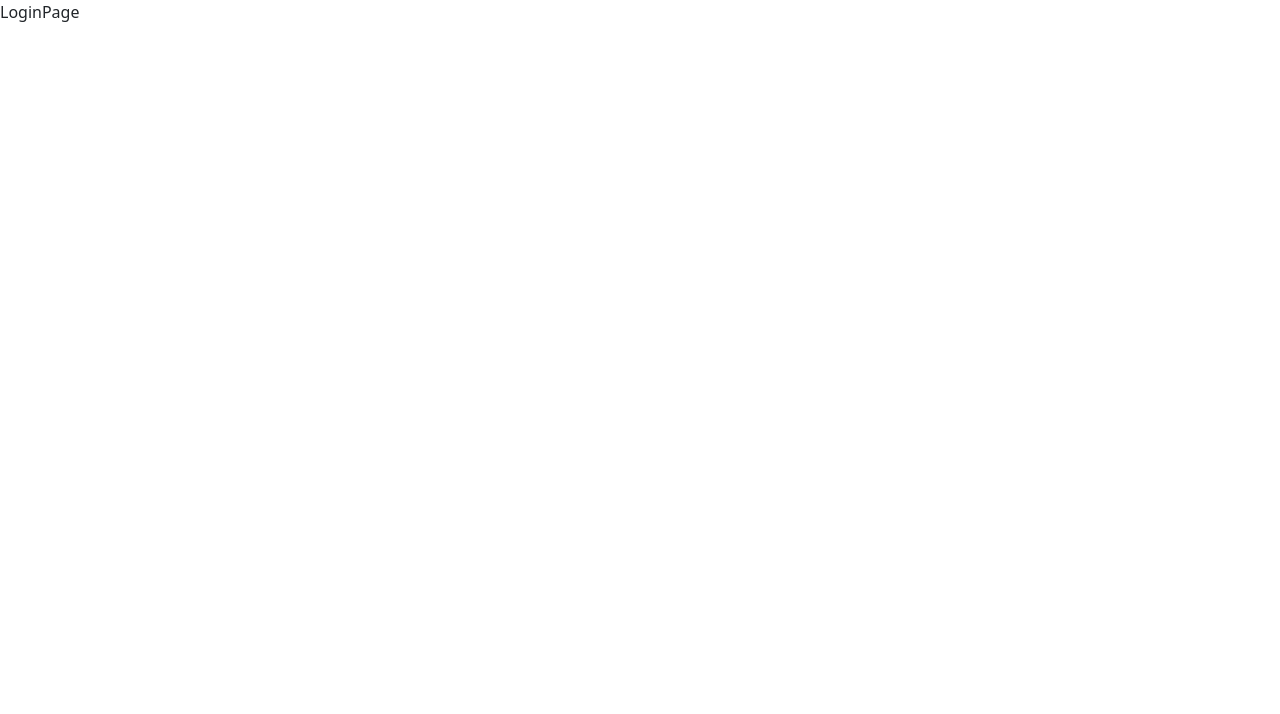
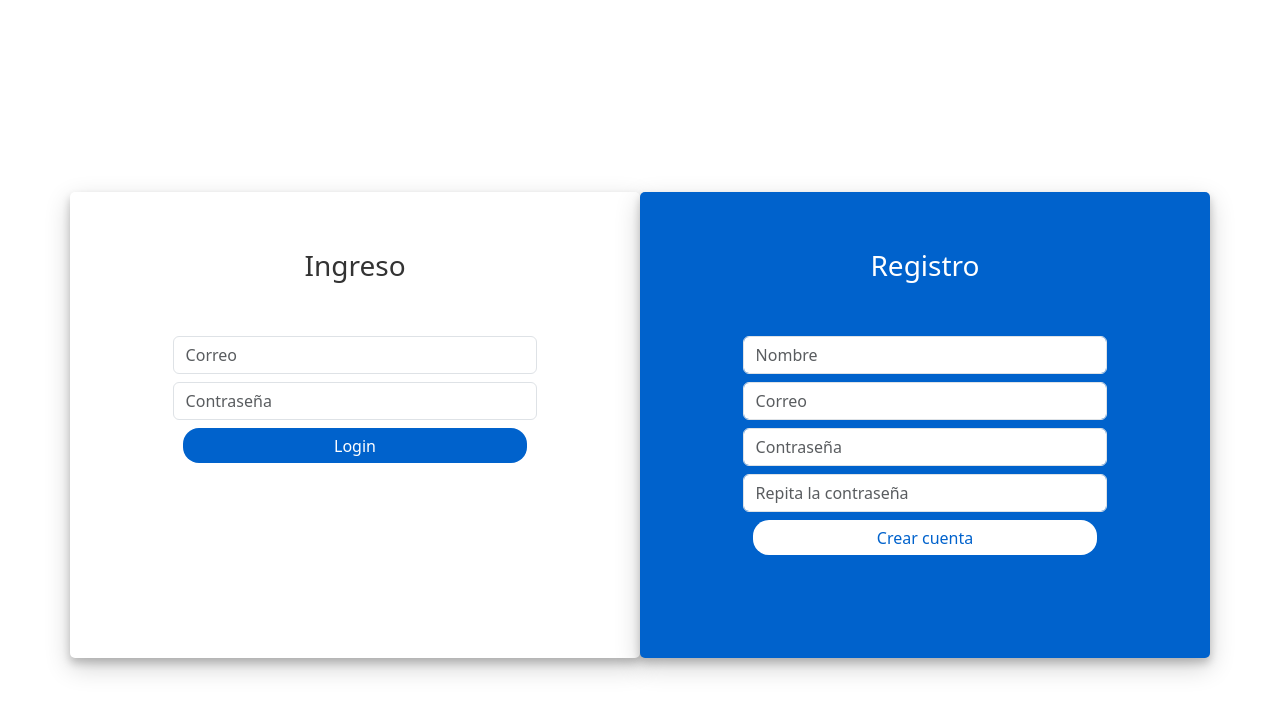
Before and after one commit to MemoSan27/calendar-app, a React (Vite) app: page /auth in a window 1280 px wide. Shown: the top 714 px of the page. Built offline with nearby package versions, Linux system fonts and the light colour scheme.

Commit message:
LoginPage.jsx Cascaron de pagina login implementado

```diff
--- /dev/null
+++ b/src/auth/pages/LoginPage.css
@@ -0,0 +1,51 @@
+.login-container{
+    margin-top: 15%;
+}
+.login-form-1{
+    border-radius: 5px;
+    box-shadow: 0 5px 8px 0 rgba(0, 0, 0, 0.2), 0 9px 26px 0 rgba(0, 0, 0, 0.19);
+    padding: 5%;
+}
+.login-form-1 h3{
+    text-align: center;
+    color: #333;
+}
+.login-form-2{
+    border-radius: 5px;
+    box-shadow: 0 5px 8px 0 rgba(0, 0, 0, 0.2), 0 9px 26px 0 rgba(0, 0, 0, 0.19);
+    padding: 5%;
+    background: #0062cc;
+}
+.login-form-2 h3{
+    text-align: center;
+    color: #fff;
+}
+.login-container form{
+    padding: 10%;
+}
+.btnSubmit
+{
+    border-radius: 1rem;
+    padding: 1.5%;
+    border: none;
+    cursor: pointer;
+    margin: 0px 10px;
+}
+.login-form-1 .btnSubmit{
+    color: #fff;
+    background-color: #0062cc;
+}
+.login-form-2 .btnSubmit{
+    background-color: #fff;
+    color: #0062cc;
+}
+.login-form-2 .ForgetPwd{
+    color: #fff;
+    font-weight: 600;
+    text-decoration: none;
+}
+.login-form-1 .ForgetPwd{
+    color: #0062cc;
+    font-weight: 600;
+    text-decoration: none;
+}
--- a/src/auth/pages/LoginPage.jsx
+++ b/src/auth/pages/LoginPage.jsx
@@ -1,6 +1,78 @@
+import './LoginPage.css';
 
 export const LoginPage = () => {
-  return (
-    <div>LoginPage</div>
-  )
+    return (
+        <div className="container login-container">
+            <div className="row">
+                <div className="col-md-6 login-form-1">
+                    <h3>Ingreso</h3>
+                    <form>
+                        <div className="form-group mb-2">
+                            <input
+                                type="text"
+                                className="form-control"
+                                placeholder="Correo"
+                            />
+                        </div>
+                        <div className="form-group mb-2">
+                            <input
+                                type="password"
+                                className="form-control"
+                                placeholder="Contraseña"
+                            />
+                        </div>
+                        <div className="d-grid gap-2">
+                            <input
+                                type="submit"
+                                className="btnSubmit"
+                                value="Login"
+                            />
+                        </div>
+                    </form>
+                </div>
+
+                <div className="col-md-6 login-form-2">
+                    <h3>Registro</h3>
+                    <form>
+                        <div className="form-group mb-2">
+                            <input
+                                type="text"
+                                className="form-control"
+                                placeholder="Nombre"
+                            />
+                        </div>
+                        <div className="form-group mb-2">
+                            <input
+                                type="email"
+                                className="form-control"
+                                placeholder="Correo"
+                            />
+                        </div>
+                        <div className="form-group mb-2">
+                            <input
+                                type="password"
+                                className="form-control"
+                                placeholder="Contraseña"
+                            />
+                        </div>
+
+                        <div className="form-group mb-2">
+                            <input
+                                type="password"
+                                className="form-control"
+                                placeholder="Repita la contraseña"
+                            />
+                        </div>
+
+                        <div className="d-grid gap-2">
+                            <input
+                                type="submit"
+                                className="btnSubmit"
+                                value="Crear cuenta" />
+                        </div>
+                    </form>
+                </div>
+            </div>
+        </div>
+    )
 }
```
